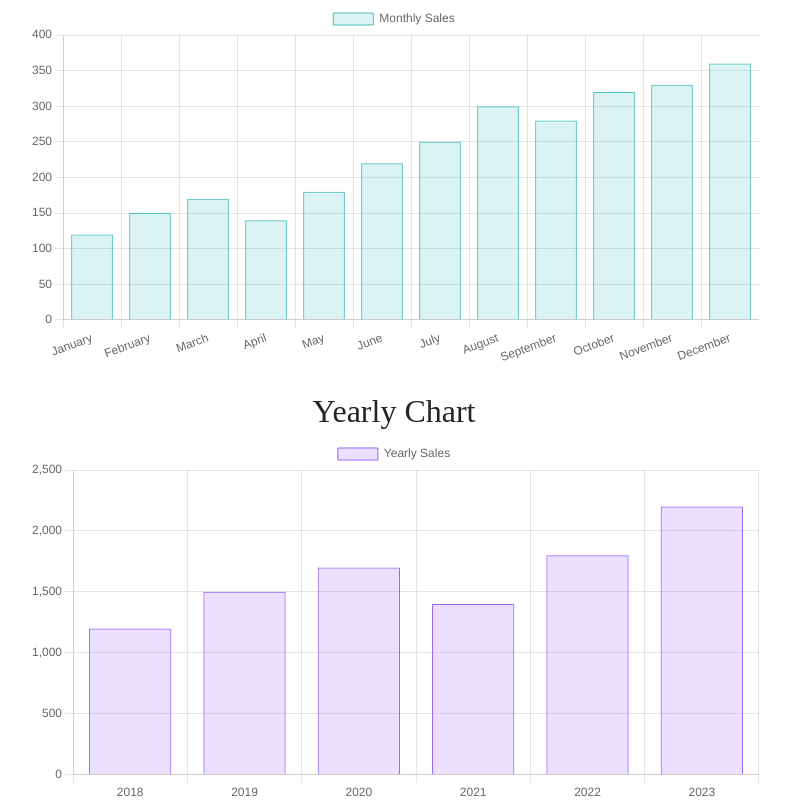
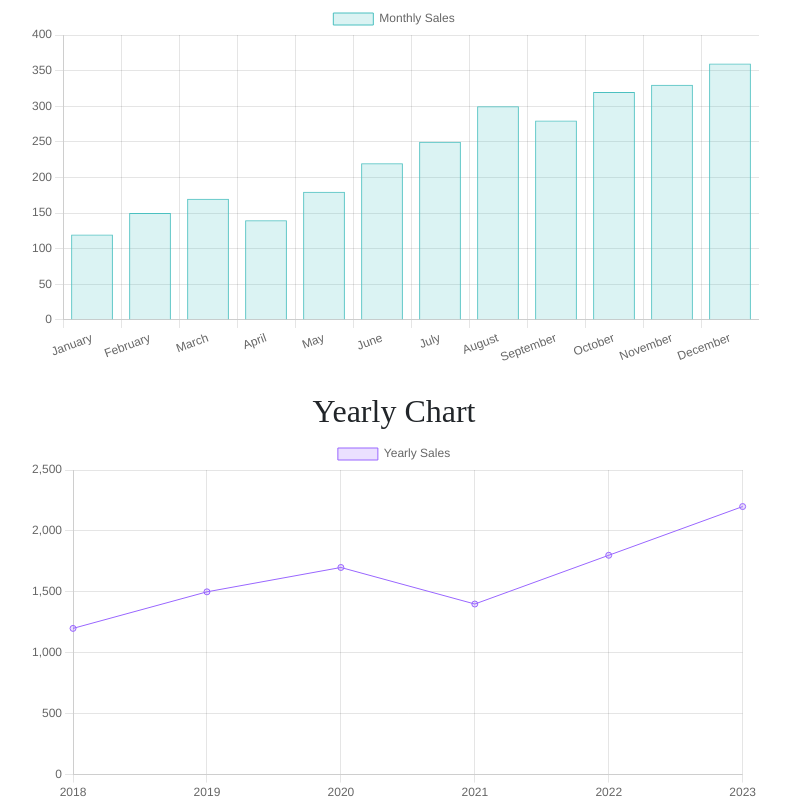
Before and after one commit to Sushmasruthi/STEEL-PLANT, a plain HTML site: page STEEL PLANT/hoc.html in a window 1280 px wide. Shown: the part 619-1422 px from the top of the page, without its empty margins (246-1036 px from the left). Drawn offline with nearby package versions, Linux system fonts and the light colour scheme.

Commit message:
Update hoc.html

```diff
--- a/STEEL PLANT/hoc.html
+++ b/STEEL PLANT/hoc.html
@@ -133,7 +133,7 @@
 
         // Yearly Sales Chart
         const yearlySalesData = {
-            type: "bar",
+            type: "line",
             data: {
                 labels: ["2018", "2019", "2020", "2021", "2022", "2023"],
                 datasets: [{
```
